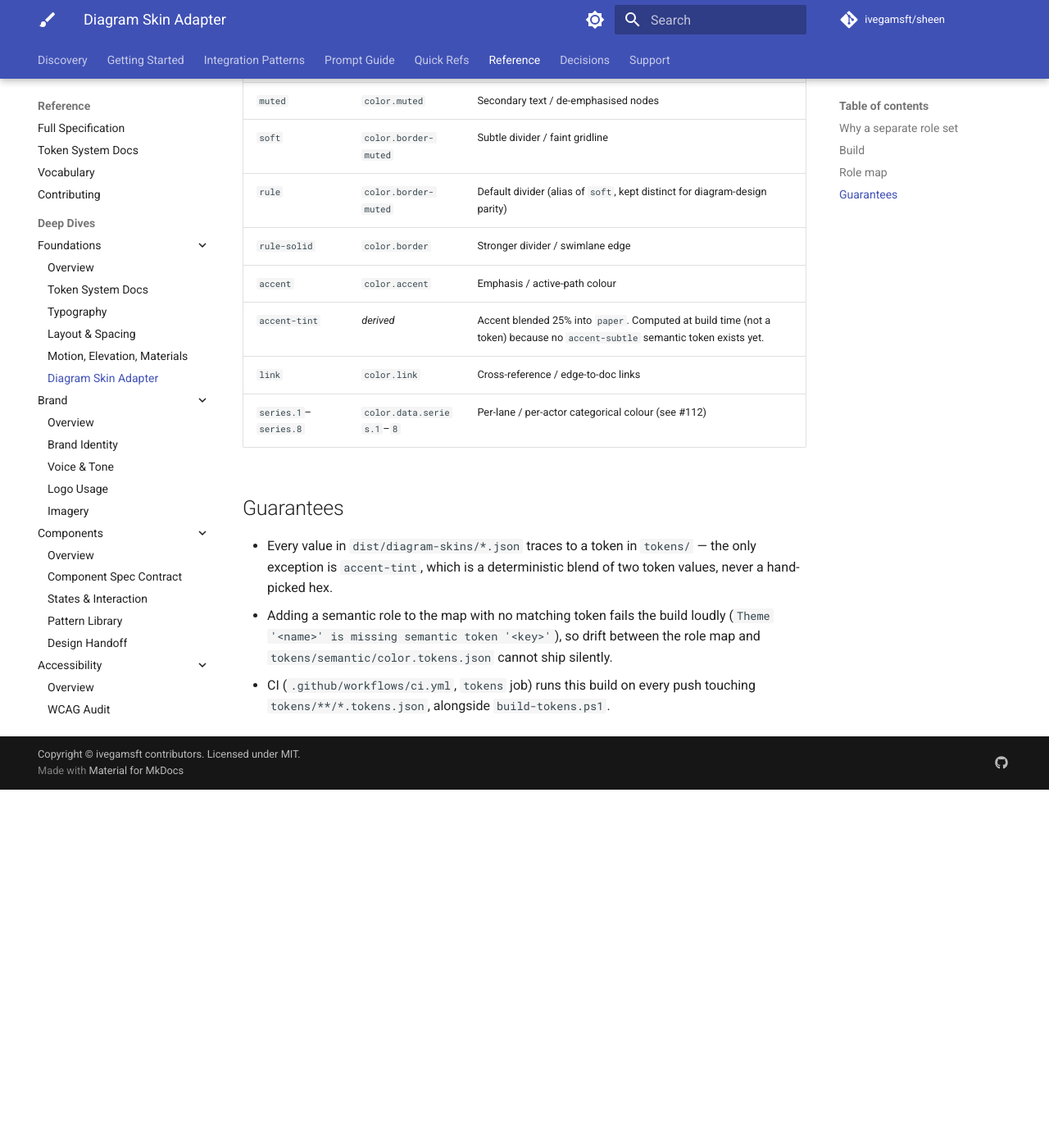
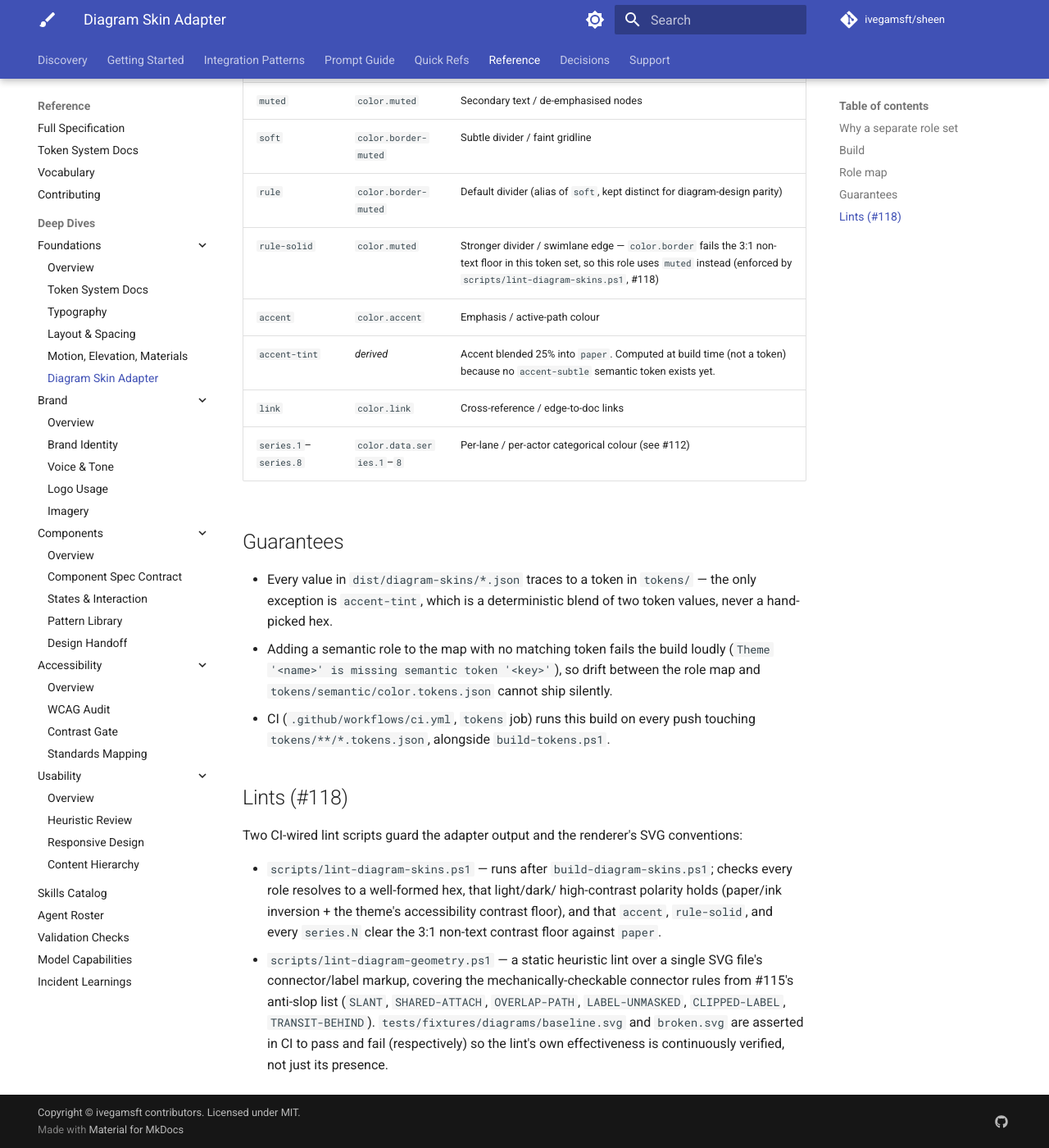
Before and after one commit to ivegamsft/sheen, an MkDocs documentation site: the page built from docs/foundations/diagram-skin-adapter.md, in a window 1280 px wide and 1400 px high, scrolled down 1148 px. Shown: the whole window at 82% size. Built offline with MkDocs 1.6.1 and Material for MkDocs 9.7.7, drawn with Linux system fonts in a browser that asks for light colours; comment, search, counter and statistics services are not loaded; before the commit the page ends 2111 px from its top, so only the background shows below that.

Commit message:
feat(ci): diagram skin/render lints (skin, polarity, geometry, contrast) (#123)
Add two CI-wired lint scripts adapted from cathrynlavery/diagram-design's
lint-skin/verify-skin-polarity/geometry checks (Python originals ported
to this repo's PS1 conventions):

- scripts/lint-diagram-skins.ps1: runs after build-diagram-skins.ps1.
  Verifies every diagram role resolves to well-formed hex, light/dark/
  high-contrast polarity holds (paper/ink inversion + contrast floor),
  and accent/rule-solid/series.* clear the 3:1 non-text floor against
  paper.
  - Fixed a real bug this lint caught: rule-solid mapped to
    color.border, which is only ~1.5:1 against paper in this token
    set. Remapped rule-solid -> color.muted (clears 3:1 in every
    theme) in build-diagram-skins.ps1 and its doc.
- scripts/lint-diagram-geometry.ps1: static heuristic lint over a
  single SVG's connector/label markup, covering the mechanically-
  checkable connector rules from #115's anti-slop list: SLANT,
  SHARED-ATTACH, OVERLAP-PATH, LABEL-UNMASKED, CLIPPED-LABEL,
  TRANSIT-BEHIND.

Adds tests/fixtures/diagrams/baseline.svg (passes every rule) and
broken.svg (deliberately trips all six), asserted in CI so the lint's
own effectiveness stays verified, not just its presence (#118
acceptance criterion).

Wires both lints into the existing 'tokens' CI job.

Closes #118

Co-authored-by: Copilot <198982749+Copilot@users.noreply.github.com>
Copilot-Session: cca84b65-99af-4b53-bcf2-022036c20f29

```diff
--- a/docs/foundations/diagram-skin-adapter.md
+++ b/docs/foundations/diagram-skin-adapter.md
@@ -39,7 +39,7 @@ Reads `tokens/` (core → semantic → themes) and emits, per theme, into
 | `muted` | `color.muted` | Secondary text / de-emphasised nodes |
 | `soft` | `color.border-muted` | Subtle divider / faint gridline |
 | `rule` | `color.border-muted` | Default divider (alias of `soft`, kept distinct for diagram-design parity) |
-| `rule-solid` | `color.border` | Stronger divider / swimlane edge |
+| `rule-solid` | `color.muted` | Stronger divider / swimlane edge — `color.border` fails the 3:1 non-text floor in this token set, so this role uses `muted` instead (enforced by `scripts/lint-diagram-skins.ps1`, #118) |
 | `accent` | `color.accent` | Emphasis / active-path colour |
 | `accent-tint` | *derived* | Accent blended 25% into `paper`. Computed at build time (not a token) because no `accent-subtle` semantic token exists yet. |
 | `link` | `color.link` | Cross-reference / edge-to-doc links |
@@ -56,3 +56,21 @@ Reads `tokens/` (core → semantic → themes) and emits, per theme, into
   silently.
 - CI (`.github/workflows/ci.yml`, `tokens` job) runs this build on every
   push touching `tokens/**/*.tokens.json`, alongside `build-tokens.ps1`.
+
+## Lints (#118)
+
+Two CI-wired lint scripts guard the adapter output and the renderer's SVG
+conventions:
+
+- `scripts/lint-diagram-skins.ps1` — runs after `build-diagram-skins.ps1`;
+  checks every role resolves to a well-formed hex, that light/dark/
+  high-contrast polarity holds (paper/ink inversion + the theme's
+  accessibility contrast floor), and that `accent`, `rule-solid`, and every
+  `series.N` clear the 3:1 non-text contrast floor against `paper`.
+- `scripts/lint-diagram-geometry.ps1` — a static heuristic lint over a single
+  SVG file's connector/label markup, covering the mechanically-checkable
+  connector rules from #115's anti-slop list (`SLANT`, `SHARED-ATTACH`,
+  `OVERLAP-PATH`, `LABEL-UNMASKED`, `CLIPPED-LABEL`, `TRANSIT-BEHIND`).
+  `tests/fixtures/diagrams/baseline.svg` and `broken.svg` are asserted in CI
+  to pass and fail (respectively) so the lint's own effectiveness is
+  continuously verified, not just its presence.
```
Also changed, not shown: 6 other files.
